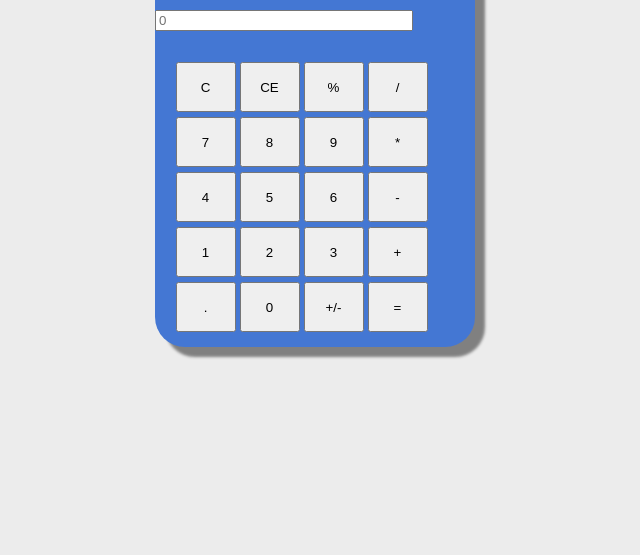
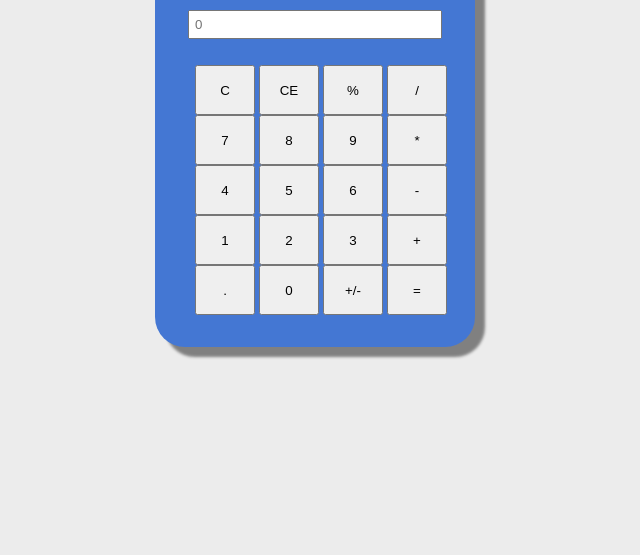
Before and after one commit to aminaZ1/Assignment-JS-Calculator, a plain HTML site: page index.html in a window 1280 px wide. Shown: the part 253-808 px from the top of the page, without its empty margins (325-965 px from the left). Drawn offline with Linux system fonts and the light colour scheme.

Commit message:
Update css file

```diff
--- a/style.css
+++ b/style.css
@@ -1,4 +1,4 @@
-html,
+ html,
 body{
   width:100%;
   height:100%;
@@ -26,12 +26,13 @@ body{
 }
 
 .textBox{
-  width:250px;
+  width: 75%;
   margin-bottom:10px;
+  padding: 5px;
 }
 
 #buttons{
-  margin-left:-19.5px;
+  /* margin-left:-19.5px; */
 }
 
 .btn{
@@ -39,3 +40,8 @@ body{
   height:50px;
   margin-top:5px;
 }
+
+.text-center{
+  margin: auto;
+  text-align: center;
+}
```
